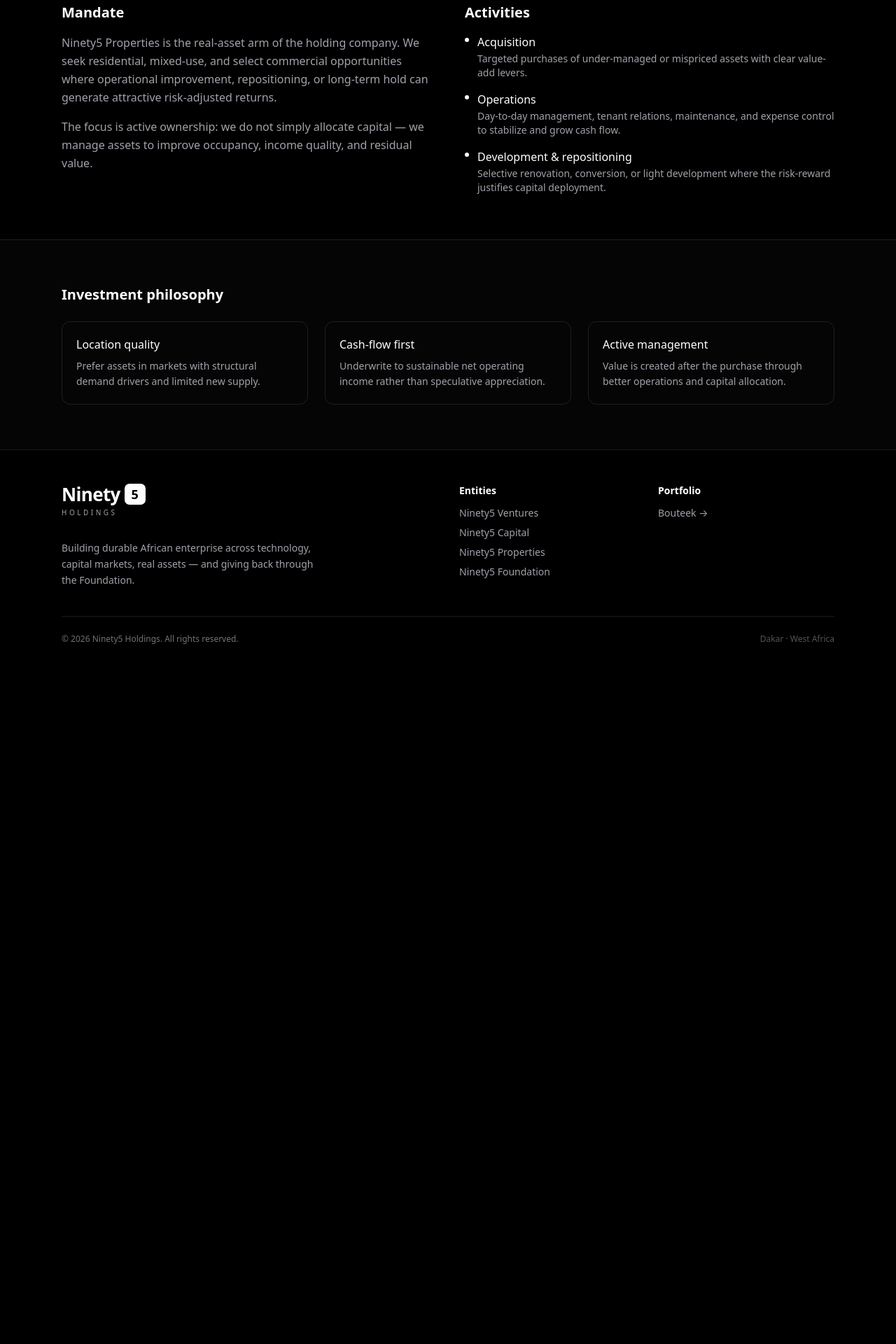
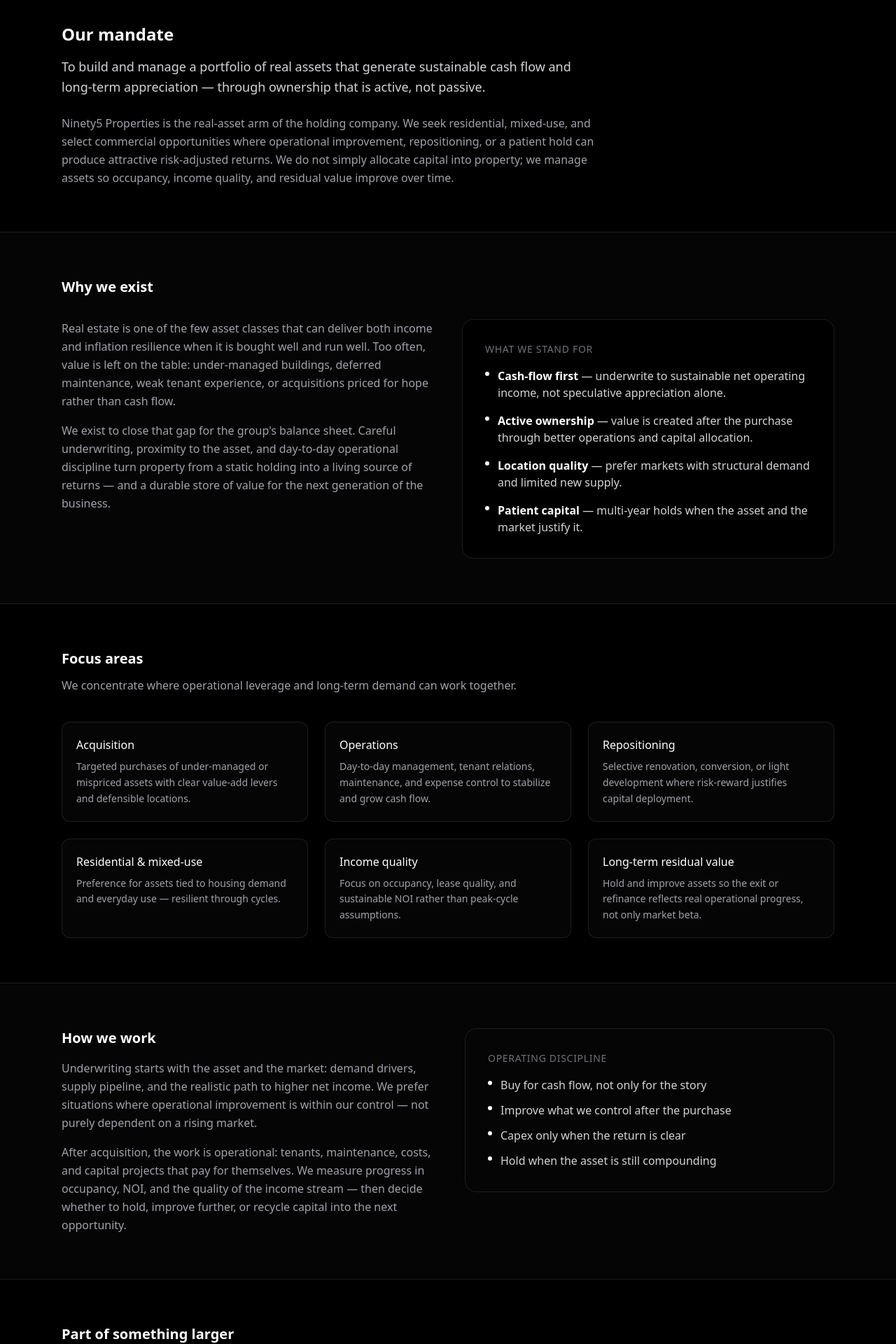
Before and after one commit to wizard9502/ninety5-holdings, a Next.js app: page /properties in a window 1280 px wide. Shown: the part 480-2400 px from the top of the page at 70% size. Before the commit the page ends 1449 px from the top, so only its background shows below. Built offline with nearby package versions, Linux system fonts and the light colour scheme.

Commit message:
Expand Properties page to match Foundation depth

```diff
--- a/app/properties/page.tsx
+++ b/app/properties/page.tsx
@@ -13,88 +13,70 @@
       <section className="relative overflow-hidden border-b border-white/10">
         <div className="absolute inset-0 bg-gradient-to-b from-white/[0.03] via-transparent to-transparent" />
         <div className="relative mx-auto max-w-6xl px-4 sm:px-6 pt-16 pb-20">
-          <Link
-            href="/"
-            className="inline-flex items-center gap-1.5 text-sm text-zinc-500 hover:text-zinc-300 mb-8"
-          >
-            ← Back to Holdings
-          </Link>
-          <p className="text-xs font-medium uppercase tracking-wider text-zinc-500 mb-3">
-            Real Assets
-          </p>
-          <h1 className="text-4xl sm:text-5xl font-semibold tracking-tight text-white flex items-center gap-2">
+          <Link href="/" className="inline-flex items-center gap-1.5 text-sm text-zinc-500 hover:text-zinc-300 mb-8">← Back to Holdings</Link>
+          <p className="text-xs font-medium uppercase tracking-wider text-zinc-500 mb-3">Real Assets</p>
+          <h1 className="text-4xl sm:text-5xl font-semibold tracking-tight text-white flex items-center gap-2 flex-wrap">
             Ninety
-            <span className="inline-flex h-10 w-10 sm:h-12 sm:w-12 items-center justify-center rounded-xl bg-white text-black text-2xl sm:text-3xl font-bold">
-              5
-            </span>
+            <span className="inline-flex h-10 w-10 sm:h-12 sm:w-12 items-center justify-center rounded-xl bg-white text-black text-2xl sm:text-3xl font-bold">5</span>
             <span className="ml-1">Properties</span>
           </h1>
           <p className="mt-5 text-lg text-zinc-400 max-w-2xl leading-relaxed">
-            We invest in and actively manage real estate portfolios, combining disciplined acquisition with hands-on operations to compound value over long horizons.
+            We invest in and actively manage real estate — combining disciplined acquisition with hands-on operations so assets compound in both income and residual value.
           </p>
         </div>
       </section>
 
       <section className="mx-auto max-w-6xl px-4 sm:px-6 py-16">
-        <div className="grid md:grid-cols-2 gap-12">
-          <div>
-            <h2 className="text-xl font-semibold text-white mb-4">Mandate</h2>
-            <p className="text-zinc-400 leading-relaxed">
-              Ninety5 Properties is the real-asset arm of the holding company. We seek residential, mixed-use, and select commercial opportunities where operational improvement, repositioning, or long-term hold can generate attractive risk-adjusted returns.
-            </p>
-            <p className="mt-4 text-zinc-400 leading-relaxed">
-              The focus is active ownership: we do not simply allocate capital — we manage assets to improve occupancy, income quality, and residual value.
-            </p>
-          </div>
-          <div>
-            <h2 className="text-xl font-semibold text-white mb-4">Activities</h2>
-            <ul className="space-y-4">
-              {[
-                {
-                  title: "Acquisition",
-                  desc: "Targeted purchases of under-managed or mispriced assets with clear value-add levers.",
-                },
-                {
-                  title: "Operations",
-                  desc: "Day-to-day management, tenant relations, maintenance, and expense control to stabilize and grow cash flow.",
-                },
-                {
-                  title: "Development & repositioning",
-                  desc: "Selective renovation, conversion, or light development where the risk-reward justifies capital deployment.",
-                },
-              ].map((item) => (
-                <li key={item.title} className="flex gap-3">
-                  <span className="mt-1.5 h-1.5 w-1.5 rounded-full bg-white shrink-0" />
-                  <div>
-                    <p className="font-medium text-white">{item.title}</p>
-                    <p className="text-sm text-zinc-400 mt-0.5">{item.desc}</p>
-                  </div>
-                </li>
-              ))}
-            </ul>
-          </div>
+        <div className="max-w-3xl">
+          <h2 className="text-2xl font-semibold text-white mb-4">Our mandate</h2>
+          <p className="text-zinc-300 text-lg leading-relaxed">
+            To build and manage a portfolio of real assets that generate sustainable cash flow and long-term appreciation — through ownership that is active, not passive.
+          </p>
+          <p className="mt-6 text-zinc-400 leading-relaxed">
+            Ninety5 Properties is the real-asset arm of the holding company. We seek residential, mixed-use, and select commercial opportunities where operational improvement, repositioning, or a patient hold can produce attractive risk-adjusted returns. We do not simply allocate capital into property; we manage assets so occupancy, income quality, and residual value improve over time.
+          </p>
         </div>
       </section>
 
       <section className="border-t border-white/10 bg-white/[0.02]">
         <div className="mx-auto max-w-6xl px-4 sm:px-6 py-16">
-          <h2 className="text-xl font-semibold text-white mb-6">Investment philosophy</h2>
+          <h2 className="text-xl font-semibold text-white mb-8">Why we exist</h2>
+          <div className="grid md:grid-cols-2 gap-10">
+            <div>
+              <p className="text-zinc-400 leading-relaxed">
+                Real estate is one of the few asset classes that can deliver both income and inflation resilience when it is bought well and run well. Too often, value is left on the table: under-managed buildings, deferred maintenance, weak tenant experience, or acquisitions priced for hope rather than cash flow.
+              </p>
+              <p className="mt-4 text-zinc-400 leading-relaxed">
+                We exist to close that gap for the group's balance sheet. Careful underwriting, proximity to the asset, and day-to-day operational discipline turn property from a static holding into a living source of returns — and a durable store of value for the next generation of the business.
+              </p>
+            </div>
+            <div className="rounded-2xl border border-white/10 bg-black p-6 sm:p-8">
+              <p className="text-sm font-medium text-zinc-500 uppercase tracking-wider mb-4">What we stand for</p>
+              <ul className="space-y-4 text-zinc-300">
+                <li className="flex gap-3"><span className="mt-1.5 h-1.5 w-1.5 rounded-full bg-white shrink-0" /><span><strong className="text-white">Cash-flow first</strong> — underwrite to sustainable net operating income, not speculative appreciation alone.</span></li>
+                <li className="flex gap-3"><span className="mt-1.5 h-1.5 w-1.5 rounded-full bg-white shrink-0" /><span><strong className="text-white">Active ownership</strong> — value is created after the purchase through better operations and capital allocation.</span></li>
+                <li className="flex gap-3"><span className="mt-1.5 h-1.5 w-1.5 rounded-full bg-white shrink-0" /><span><strong className="text-white">Location quality</strong> — prefer markets with structural demand and limited new supply.</span></li>
+                <li className="flex gap-3"><span className="mt-1.5 h-1.5 w-1.5 rounded-full bg-white shrink-0" /><span><strong className="text-white">Patient capital</strong> — multi-year holds when the asset and the market justify it.</span></li>
+              </ul>
+            </div>
+          </div>
+        </div>
+      </section>
+
+      <section className="border-t border-white/10">
+        <div className="mx-auto max-w-6xl px-4 sm:px-6 py-16">
+          <h2 className="text-xl font-semibold text-white mb-3">Focus areas</h2>
+          <p className="text-zinc-400 max-w-2xl mb-10">We concentrate where operational leverage and long-term demand can work together.</p>
           <div className="grid sm:grid-cols-2 lg:grid-cols-3 gap-6">
             {[
-              {
-                title: "Location quality",
-                body: "Prefer assets in markets with structural demand drivers and limited new supply.",
-              },
-              {
-                title: "Cash-flow first",
-                body: "Underwrite to sustainable net operating income rather than speculative appreciation.",
-              },
-              {
-                title: "Active management",
-                body: "Value is created after the purchase through better operations and capital allocation.",
-              },
+              { title: "Acquisition", body: "Targeted purchases of under-managed or mispriced assets with clear value-add levers and defensible locations." },
+              { title: "Operations", body: "Day-to-day management, tenant relations, maintenance, and expense control to stabilize and grow cash flow." },
+              { title: "Repositioning", body: "Selective renovation, conversion, or light development where risk-reward justifies capital deployment." },
+              { title: "Residential & mixed-use", body: "Preference for assets tied to housing demand and everyday use — resilient through cycles." },
+              { title: "Income quality", body: "Focus on occupancy, lease quality, and sustainable NOI rather than peak-cycle assumptions." },
+              { title: "Long-term residual value", body: "Hold and improve assets so the exit or refinance reflects real operational progress, not only market beta." },
             ].map((item) => (
-              <div key={item.title} className="rounded-xl border border-white/10 p-5">
+              <div key={item.title} className="rounded-xl border border-white/10 bg-white/[0.02] p-5">
                 <h3 className="font-medium text-white">{item.title}</h3>
                 <p className="mt-2 text-sm text-zinc-400 leading-relaxed">{item.body}</p>
               </div>
@@ -102,6 +84,42 @@
           </div>
         </div>
       </section>
+
+      <section className="border-t border-white/10 bg-white/[0.02]">
+        <div className="mx-auto max-w-6xl px-4 sm:px-6 py-16">
+          <div className="grid md:grid-cols-2 gap-12 items-start">
+            <div>
+              <h2 className="text-xl font-semibold text-white mb-4">How we work</h2>
+              <p className="text-zinc-400 leading-relaxed">
+                Underwriting starts with the asset and the market: demand drivers, supply pipeline, and the realistic path to higher net income. We prefer situations where operational improvement is within our control — not purely dependent on a rising market.
+              </p>
+              <p className="mt-4 text-zinc-400 leading-relaxed">
+                After acquisition, the work is operational: tenants, maintenance, costs, and capital projects that pay for themselves. We measure progress in occupancy, NOI, and the quality of the income stream — then decide whether to hold, improve further, or recycle capital into the next opportunity.
+              </p>
+            </div>
+            <div className="rounded-2xl border border-white/10 p-6 sm:p-8">
+              <p className="text-sm font-medium text-zinc-500 uppercase tracking-wider mb-4">Operating discipline</p>
+              <ul className="space-y-3 text-zinc-300">
+                <li className="flex gap-3"><span className="mt-1.5 h-1.5 w-1.5 rounded-full bg-white shrink-0" />Buy for cash flow, not only for the story</li>
+                <li className="flex gap-3"><span className="mt-1.5 h-1.5 w-1.5 rounded-full bg-white shrink-0" />Improve what we control after the purchase</li>
+                <li className="flex gap-3"><span className="mt-1.5 h-1.5 w-1.5 rounded-full bg-white shrink-0" />Capex only when the return is clear</li>
+                <li className="flex gap-3"><span className="mt-1.5 h-1.5 w-1.5 rounded-full bg-white shrink-0" />Hold when the asset is still compounding</li>
+              </ul>
+            </div>
+          </div>
+        </div>
+      </section>
+
+      <section className="border-t border-white/10">
+        <div className="mx-auto max-w-6xl px-4 sm:px-6 py-16">
+          <div className="max-w-2xl">
+            <h2 className="text-xl font-semibold text-white mb-4">Part of something larger</h2>
+            <p className="text-zinc-400 leading-relaxed">
+              Ninety5 Properties sits alongside Ventures, Capital, and the Foundation. Real assets anchor the group's balance sheet; operating income and residual value support long-term ambitions — including the ability to invest in technology and to fund community opportunity through the Foundation.
+            </p>
+          </div>
+        </div>
+      </section>
     </div>
   );
 }
```
